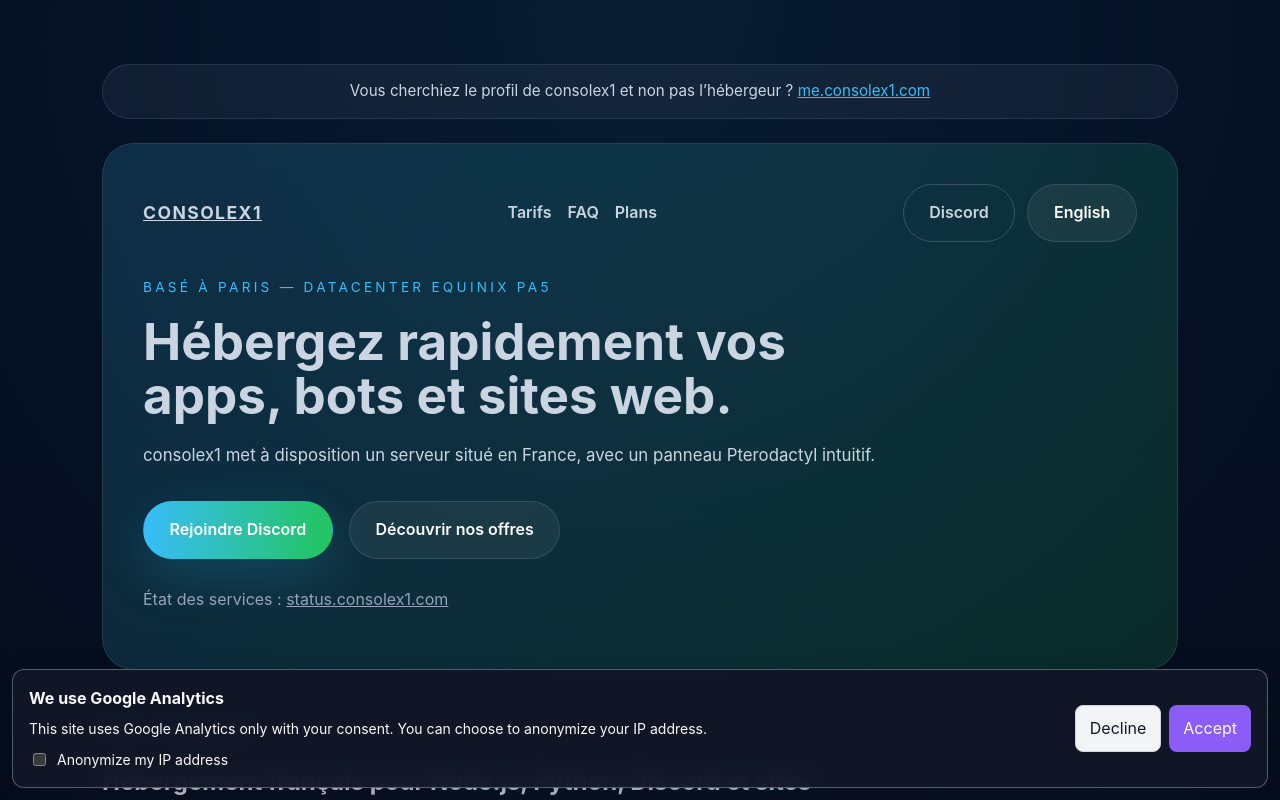
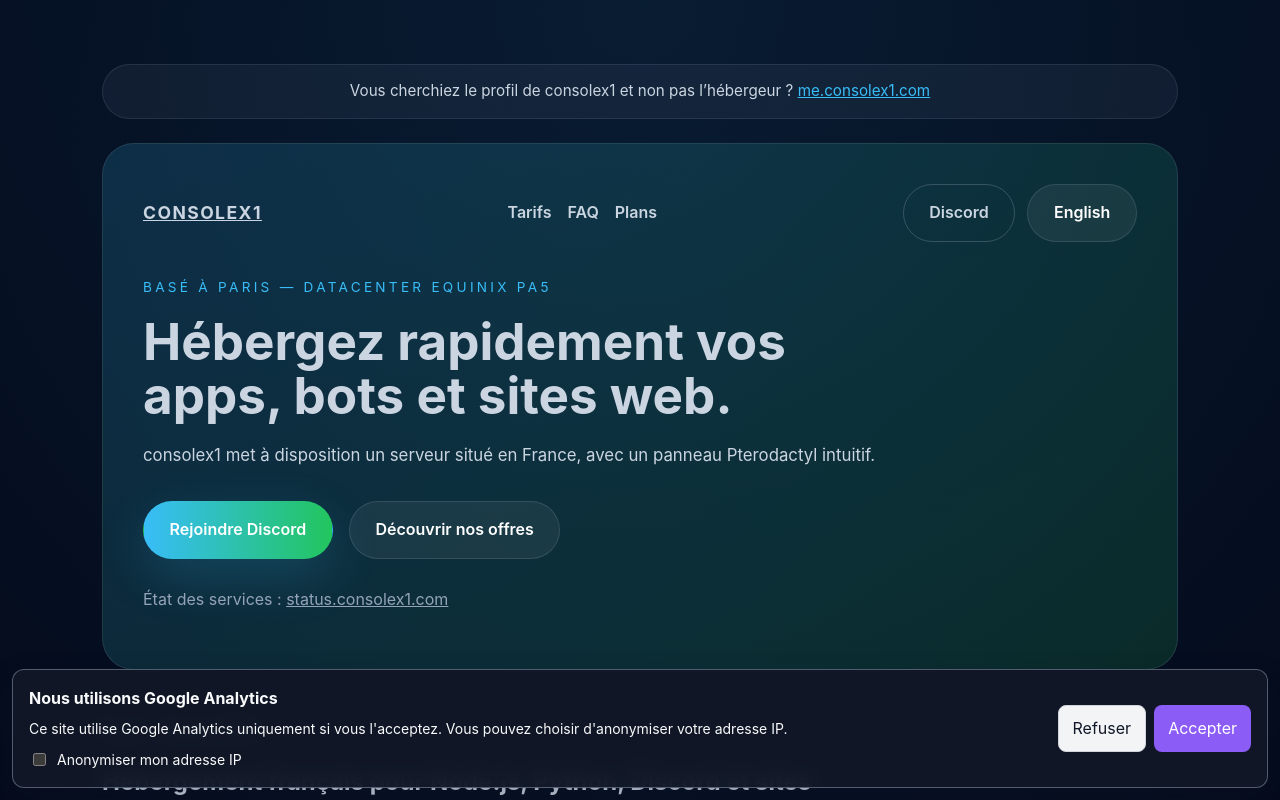
Before and after one commit to console-x1/consolex1.com, a Next.js app: page / in a window 1280 px wide. Shown: the top 800 px of the page. Built offline with nearby package versions, Linux system fonts and the light colour scheme.

Commit message:
fix: add language attribute to HTML tag in layout files for accessibility

```diff
--- a/src/app/(fr)/layout.tsx
+++ b/src/app/(fr)/layout.tsx
@@ -13,7 +13,6 @@
   alternates: {
     canonical: 'https://consolex1.com',
     languages: {
-      fr: 'https://consolex1.com/',
       en: 'https://consolex1.com/en',
     },
   },
--- a/src/app/en/layout.tsx
+++ b/src/app/en/layout.tsx
@@ -14,7 +14,6 @@
     canonical: 'https://consolex1.com/en',
     languages: {
       fr: 'https://consolex1.com/',
-      en: 'https://consolex1.com/en',
     },
   },
   icons: {
--- a/src/app/layout.tsx
+++ b/src/app/layout.tsx
@@ -3,7 +3,7 @@
 
 export default function RootLayout({ children }: { children: React.ReactNode }) {
   return (
-    <html>
+    <html lang="fr">
       <body>
         {children}
         <ConsentBanner />
```
